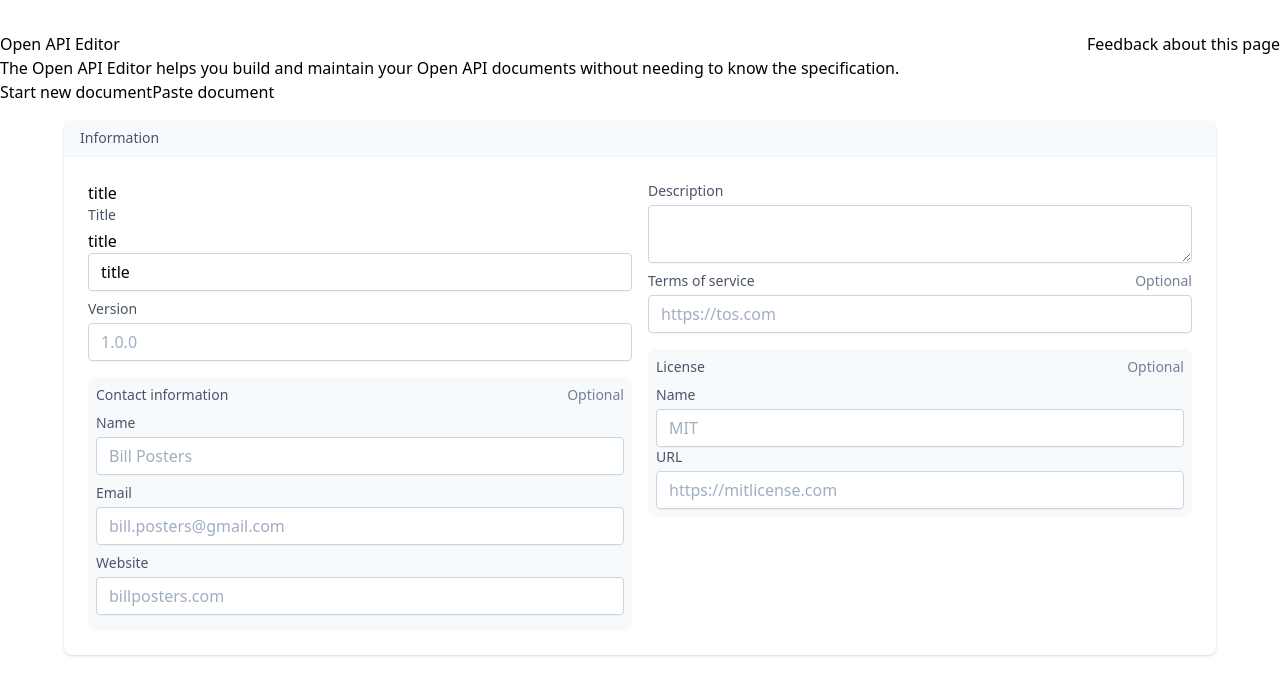
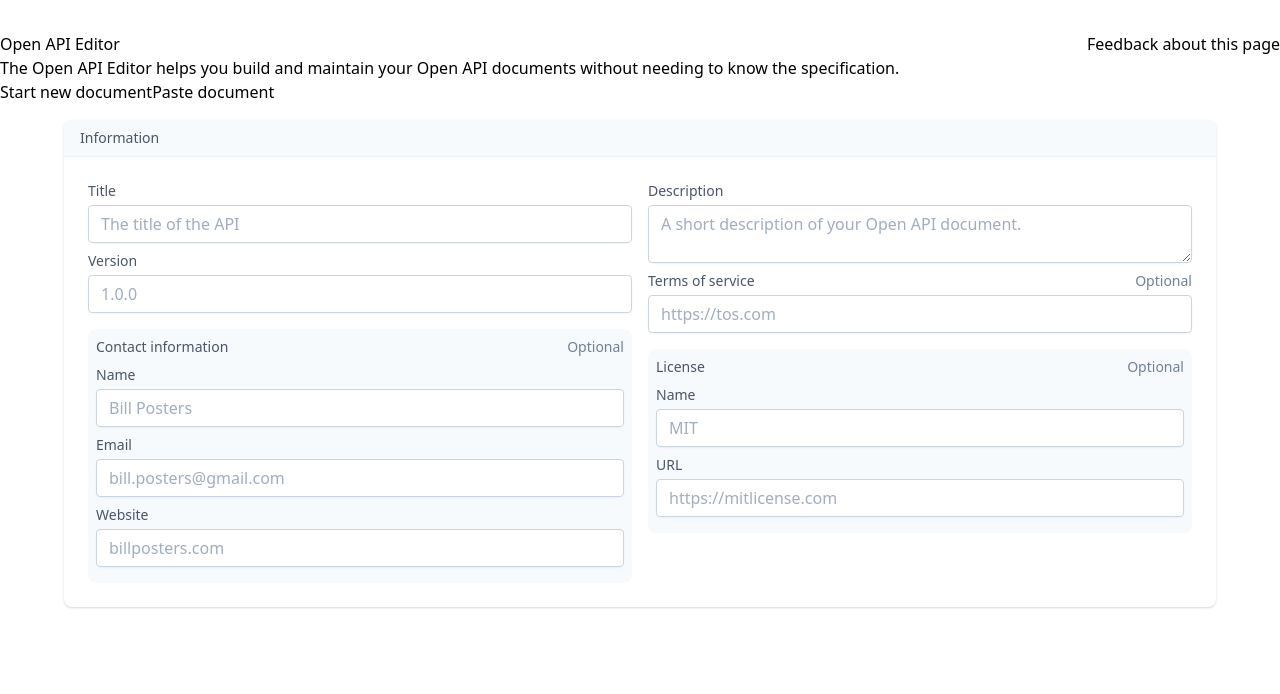
Before and after one commit to t-eckert/open-api-editor, a Vue app in the folder open-api-editor-ui/: page / in a window 1280 px wide. Shown: the top 694 px of the page. Built offline with nearby package versions, Linux system fonts and the light colour scheme.

Commit message:
Add reactive information state

```diff
--- a/open-api-editor-ui/src/components/form/Information.vue
+++ b/open-api-editor-ui/src/components/form/Information.vue
@@ -7,7 +7,6 @@
     </div>
     <div class="p-4 sm:p-6 grid grid-cols-2 gap-4">
       <div>
-        <div>{{ title }}</div>
         <text-input
           v-model:value="title"
           label="Title"
@@ -24,13 +23,20 @@
               Optional
             </div>
           </div>
-          <text-input label="Name" placeholder="Bill Posters" class="mb-2" />
           <text-input
+            v-model:value="contactInformation.name"
+            label="Name"
+            placeholder="Bill Posters"
+            class="mb-2"
+          />
+          <text-input
+            v-model:value="contactInformation.email"
             label="Email"
             placeholder="bill.posters@gmail.com"
             class="mb-2"
           />
           <text-input
+            v-model:value="contactInformation.website"
             label="Website"
             placeholder="billposters.com"
             class="mb-2"
@@ -38,8 +44,14 @@
         </div>
       </div>
       <div>
-        <text-area label="Description" class="mb-2" />
+        <text-area
+          v-model:value="description"
+          placeholder="A short description of your Open API document."
+          label="Description"
+          class="mb-2"
+        />
         <text-input
+          v-model:value="termsOfService"
           label="Terms of service"
           placeholder="https://tos.com"
           isOptional
@@ -54,8 +66,18 @@
               Optional
             </div>
           </div>
-          <text-input label="Name" placeholder="MIT" />
-          <text-input label="URL" placeholder="https://mitlicense.com" />
+          <text-input
+            v-model="license.name"
+            label="Name"
+            placeholder="MIT"
+            class="mb-2"
+          />
+          <text-input
+            v-model="license.url"
+            label="URL"
+            placeholder="https://mitlicense.com"
+            class="mb-2"
+          />
         </div>
       </div>
     </div>
@@ -66,7 +88,13 @@
 import { defineComponent } from "vue";
 import TextInput from "@/components/inputs/TextInput.vue";
 import TextArea from "@/components/inputs/TextArea.vue";
-import { title } from "@/state";
+import {
+  title,
+  contactInformation,
+  description,
+  termsOfService,
+  license
+} from "@/state";
 
 export default defineComponent({
   name: "Information",
@@ -78,7 +106,11 @@ export default defineComponent({
 
   data() {
     return {
-      title
+      title,
+      contactInformation,
+      description,
+      termsOfService,
+      license
     };
   }
 });
--- a/open-api-editor-ui/src/state.ts
+++ b/open-api-editor-ui/src/state.ts
@@ -1,3 +1,14 @@
-import { ref } from "vue";
+import { reactive, ref } from "vue";
 
-export const title = ref("title");
+export const title = ref("");
+export const contactInformation = reactive({
+  name: "",
+  email: "",
+  website: "",
+});
+export const description = ref("");
+export const termsOfService = ref("");
+export const license = reactive({
+  name: "",
+  url: "",
+});
```
